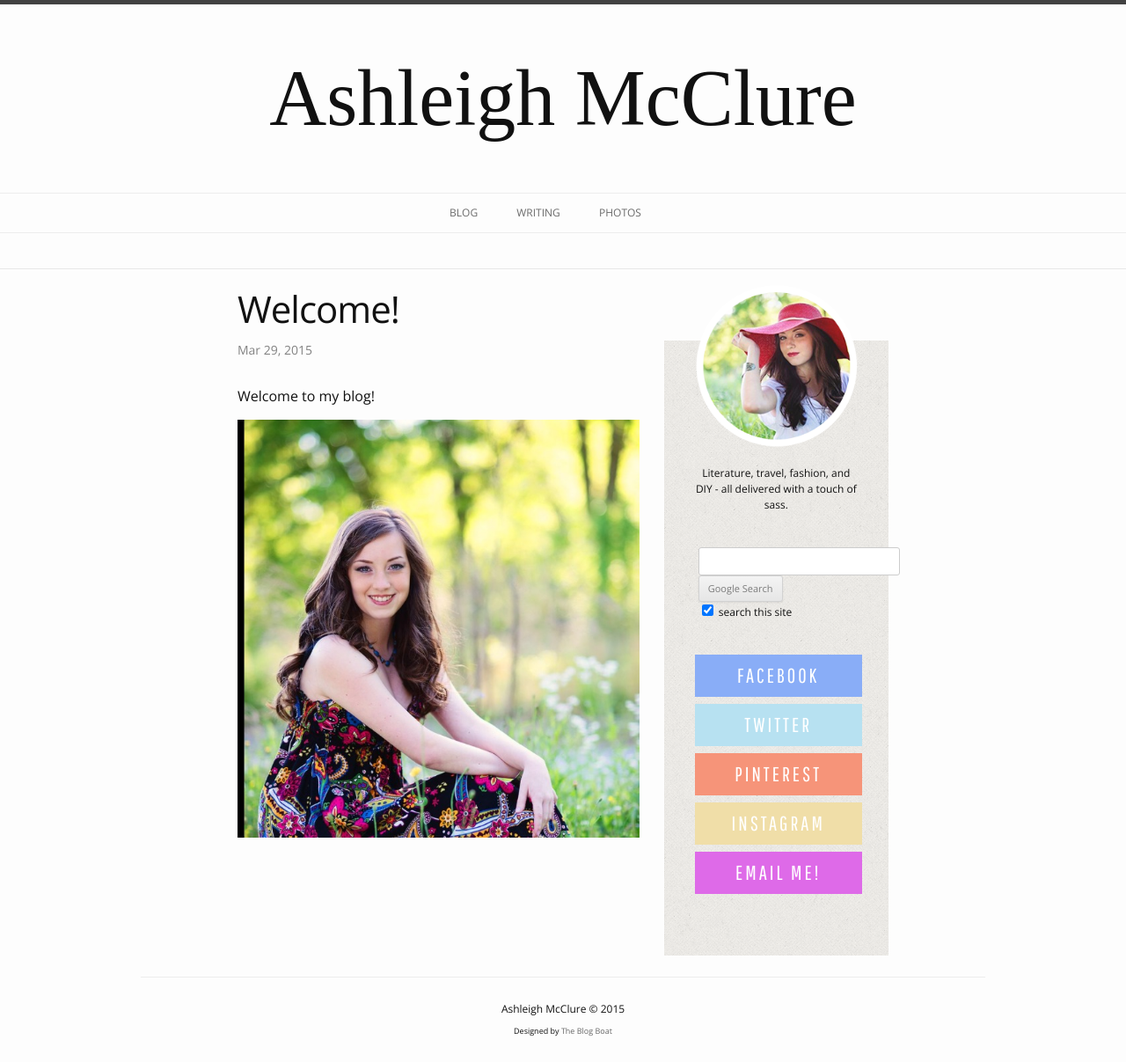
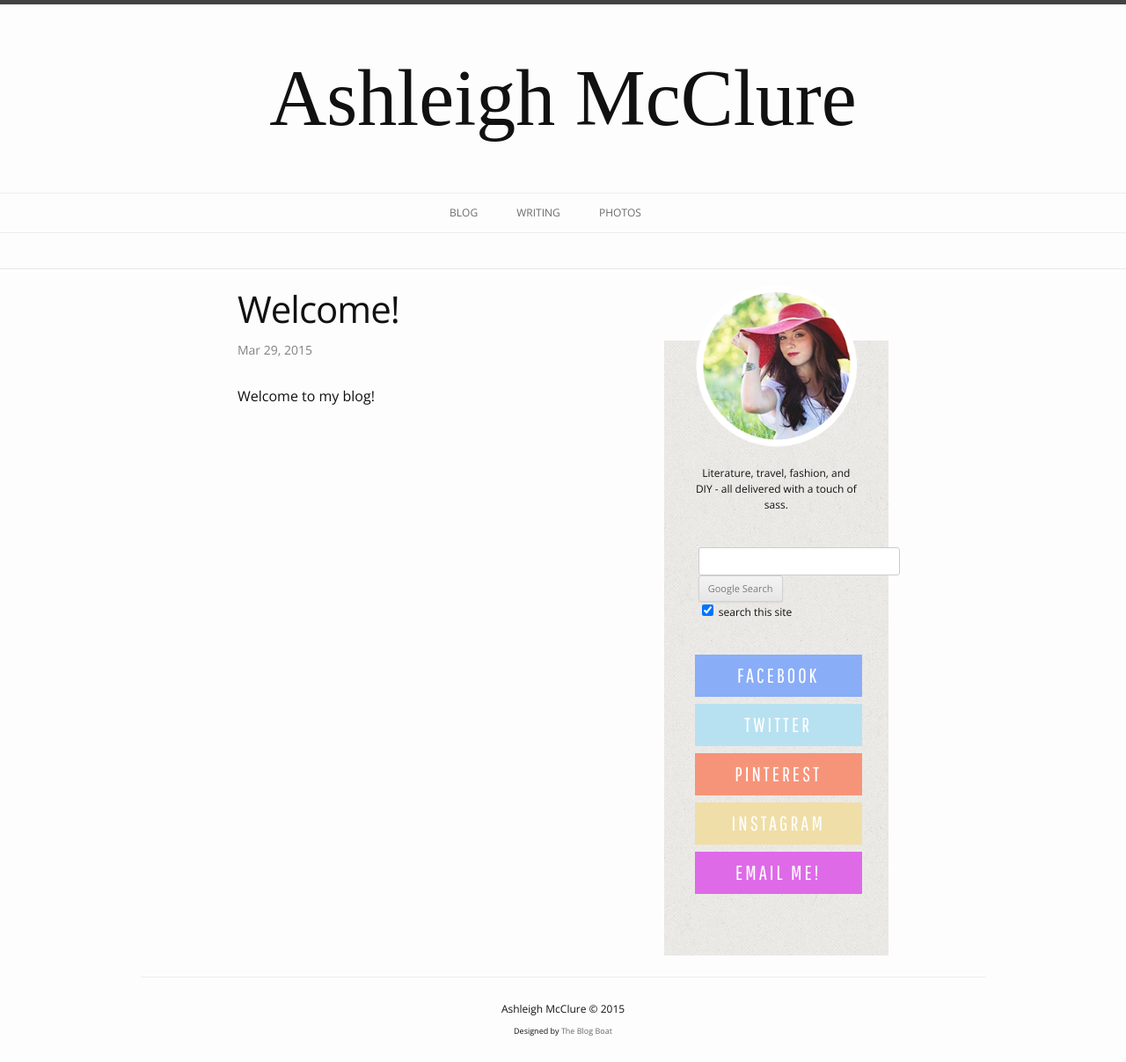
Before and after one commit to ashleighmcclure/ashleighmcclure.github.io, a Jekyll site: the page built from _posts/2015-03-29-welcome.markdown, in a window 1280 px wide. Shown: the whole page at 88% size. Built offline with Jekyll 4.4.1, drawn with Linux system fonts in a browser that asks for light colours.

Commit message:
edited post to remove picture

```diff
--- a/_posts/2015-03-29-welcome.markdown
+++ b/_posts/2015-03-29-welcome.markdown
@@ -3,5 +3,3 @@ layout: post
 title:  "Welcome!"
 ---
 Welcome to my blog!
-
-![Senior Pic](http://ashleighmcclure.net/uploads/seniorpic.jpg)
```
Also changed, not shown: uploads/seniorpic.jpg (deleted).
